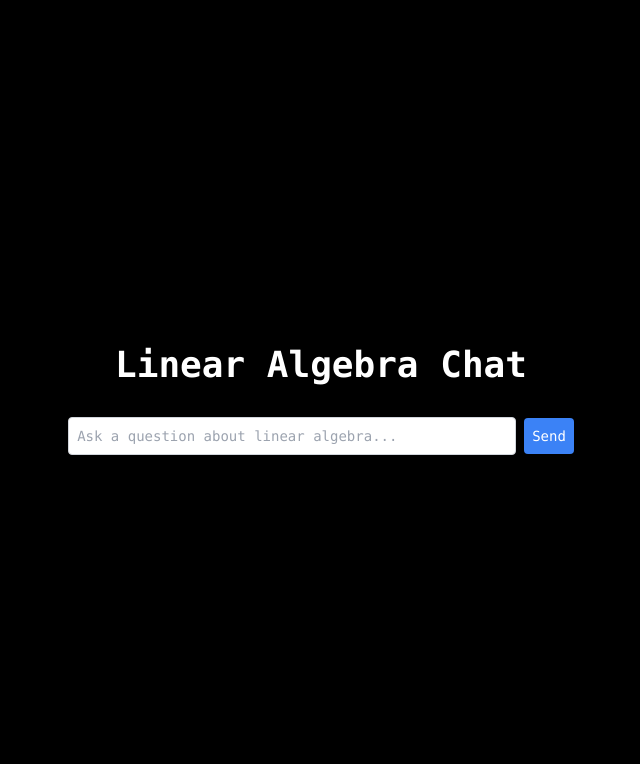
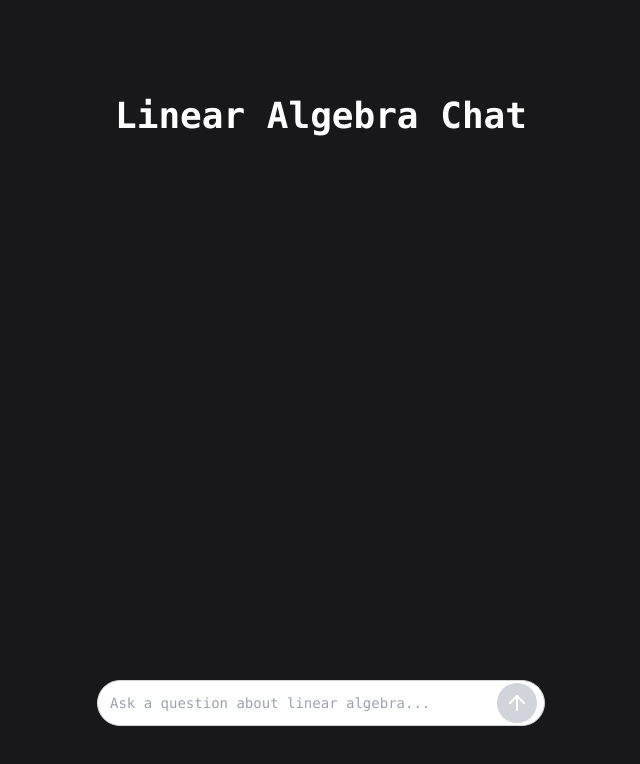
Before and after one commit to Kylejeong2/LinearAlgebraGPT, a Next.js app: page / in a window 1280 px wide. Shown: the top 764 px of the page, without its empty margins (319-959 px from the left). Built offline with nearby package versions, Linux system fonts and the light colour scheme.

Commit message:
UI changes

```diff
--- a/package.json
+++ b/package.json
@@ -17,6 +17,7 @@
     "ai": "^3.4.9",
     "class-variance-authority": "^0.7.0",
     "clsx": "^2.1.1",
+    "framer-motion": "^11.11.8",
     "katex": "^0.16.11",
     "lucide-react": "^0.447.0",
     "next": "14.2.14",
--- a/src/app/layout.tsx
+++ b/src/app/layout.tsx
@@ -1,4 +1,5 @@
 import './globals.css'
+
 import type { Metadata } from 'next'
 import { Inter } from 'next/font/google'
 import 'katex/dist/katex.min.css'
--- a/src/app/page.tsx
+++ b/src/app/page.tsx
@@ -2,40 +2,93 @@
 
 import { useChat } from 'ai/react';
 import FormattedText from '@/components/FormattedText';
-import { useState } from 'react';
+import { useState, useEffect, useRef } from 'react';
+import { motion } from 'framer-motion';
 
 export default function Home() {
   const { messages, input, handleInputChange, handleSubmit } = useChat();
-  const [highlightedPage, setHighlightedPage] = useState<number | null>(null);
+  const [isTyping, setIsTyping] = useState(false);
+  const messagesEndRef = useRef<HTMLDivElement>(null);
+  const [isTitleMoved, setIsTitleMoved] = useState(false);
 
-  const handlePageHighlight = (pageNumber: number) => {
-    setHighlightedPage(pageNumber);
+  useEffect(() => {
+    messagesEndRef.current?.scrollIntoView({ behavior: 'smooth' });
+  }, [messages]);
+
+  const handleFormSubmit = (e: React.FormEvent<HTMLFormElement>) => {
+    e.preventDefault();
+    if (input.trim()) {
+      handleSubmit(e);
+      setIsTyping(false);
+      setIsTitleMoved(true);  // Set this to true when a question is submitted
+    }
   };
 
   return (
-    <main className="flex min-h-screen flex-col items-center justify-center p-24">
+    <main className="flex min-h-screen flex-col items-center justify-center p-24 bg-zinc-900">
       <div className="z-10 max-w-5xl w-full items-center font-mono text-sm">
-        <h1 className="text-4xl font-bold mb-4 text-center">Linear Algebra Chat</h1>
-        <div className="mt-8">
-          {messages.map((m) => (
-            <div key={m.id} className="mb-4">
-              <div className="font-bold ">{m.role === 'user' ? 'You:' : 'AI:'}</div>
+        <motion.h1
+          initial={{ opacity: 0, y: -50 }}
+          animate={{
+            opacity: 1,
+            y: 0,
+            x: isTitleMoved ? '-50%' : 0,
+            fontSize: isTitleMoved ? '16px' : '36px',
+            top: isTitleMoved ? '20px' : 'auto',
+            left: isTitleMoved ? '120px' : 'auto',
+          }}
+          transition={{ duration: 0.5 }}
+          className={`text-4xl font-bold mb-4 text-white ${
+            isTitleMoved ? 'absolute' : 'text-center'
+          }`}
+        >
+          Linear Algebra Chat
+        </motion.h1>
+        <div className="mt-8 h-[60vh] overflow-y-auto pr-4">
+          {messages.map((m, index) => (
+            <motion.div
+              key={m.id}
+              initial={{ opacity: 0, x: m.role === 'user' ? 50 : -50 }}
+              animate={{ opacity: 1, x: 0 }}
+              transition={{ duration: 0.5, delay: index * 0.1 }}
+              className={`mb-4 p-4 rounded-2xl backdrop-blur-md ${
+                m.role === 'assistant'
+                  ? 'bg-blue-400 bg-opacity-40 text-white'
+                  : 'bg-blue-300 bg-opacity-40 text-white'
+              } shadow-lg`}
+            >
+              <div className="font-bold mb-2">{m.role === 'user' ? 'You:' : 'AI:'}</div>
               <FormattedText
                 content={m.content}
-                onPageHighlight={handlePageHighlight}
-                highlightedPage={highlightedPage}
+                onPageHighlight={() => {}}
+                highlightedPage={null}
               />
-            </div>
+            </motion.div>
           ))}
+          <div ref={messagesEndRef} />
         </div>
-        <form onSubmit={handleSubmit} className="mt-8 flex flex-row items-center justify-center">
-          <input
-            className="w-full max-w-md p-2 border text-black border-gray-300 rounded"
-            value={input}
-            onChange={handleInputChange}
-            placeholder="Ask a question about linear algebra..."
-          />
-          <button type="submit" className="ml-2 p-2 bg-blue-500 text-white rounded">Send</button>
+        <form onSubmit={handleFormSubmit} className="mt-8 flex flex-col items-center justify-center">
+          <div className="w-full max-w-md relative">
+            <input
+              className="w-full p-3 pr-12 border text-black border-gray-300 rounded-full focus:outline-none focus:ring-2 focus:ring-blue-500"
+              value={input}
+              onChange={(e) => {
+                handleInputChange(e);
+                setIsTyping(e.target.value.length > 0);
+              }}
+              placeholder="Ask a question about linear algebra..."
+            />
+            <button
+              type="submit"
+              className="absolute right-2 top-1/2 transform -translate-y-1/2 p-2 bg-blue-500 text-white rounded-full hover:bg-blue-600 transition-colors disabled:bg-gray-300 disabled:cursor-not-allowed"
+              disabled={!isTyping}
+            >
+              <svg xmlns="http://www.w3.org/2000/svg" width="24" height="24" viewBox="0 0 24 24" fill="none" stroke="currentColor" strokeWidth="2" strokeLinecap="round" strokeLinejoin="round">
+                <line x1="12" y1="19" x2="12" y2="5" />
+                <polyline points="5 12 12 5 19 12" />
+              </svg>
+            </button>
+          </div>
         </form>
       </div>
     </main>
--- a/tailwind.config.ts
+++ b/tailwind.config.ts
@@ -10,6 +10,10 @@ const config: Config = {
   theme: {
   	extend: {
   		colors: {
+			//custom colors
+			rblack: '0e131f',
+			richBlack: '101419',
+
   			background: 'hsl(var(--background))',
   			foreground: 'hsl(var(--foreground))',
   			card: {
```
Also changed, not shown: 1 other file (tests, documents, lock files or other folders).
